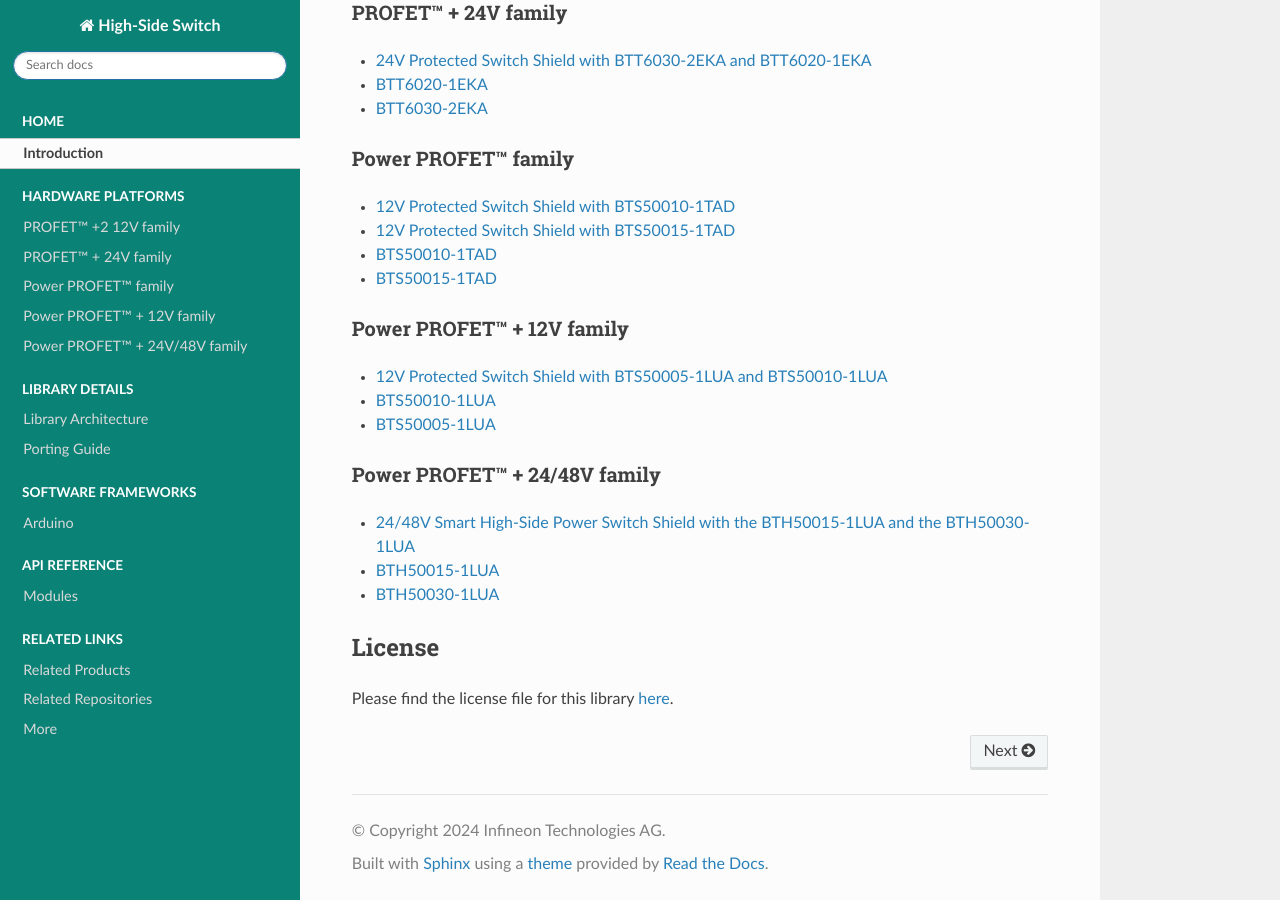
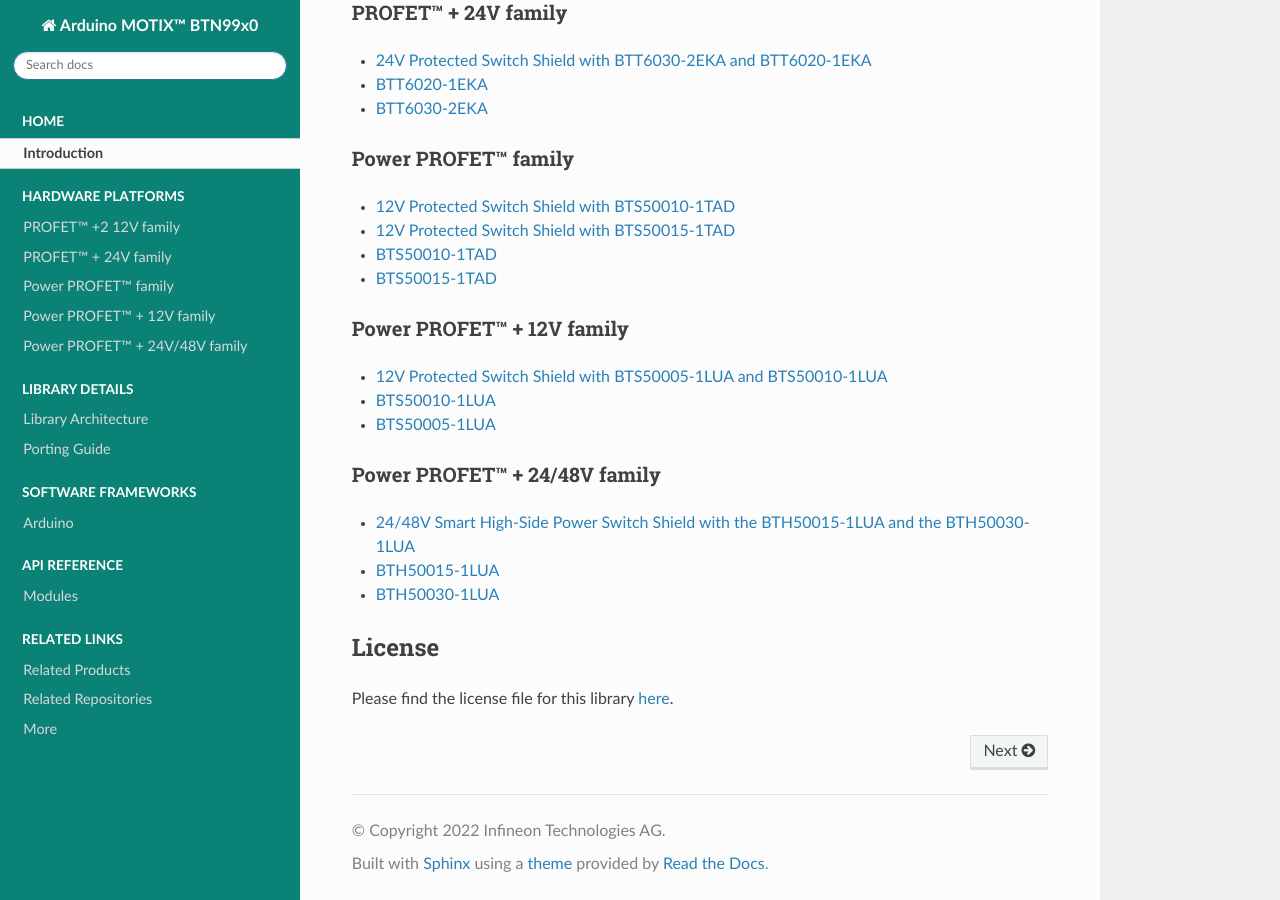
Before and after one commit to Infineon/high-side-switch, a Sphinx documentation site: the page built from docs/index.rst, in a window 1280 px wide and 900 px high, scrolled down 972 px. Built offline with Sphinx 7.4.7 and the Read the Docs theme 3.1.0, drawn with Linux system fonts in a browser that asks for light colours; pages that are not in the unit, such as notebooks, are missing from menus.

Commit message:
add doc check

```diff
--- a/docs/conf.py
+++ b/docs/conf.py
@@ -21,30 +21,21 @@
 
 # -- Project information -----------------------------------------------------
 
-project = 'High-Side Switch'
-copyright = '2024 Infineon Technologies AG'
+project = 'Arduino MOTIX™ BTN99x0'
+copyright = '2022 Infineon Technologies AG'
 author = 'Infineon Technologies AG'
+
+# The full version, including alpha/beta/rc tags
+release = '1.1.0'
+
 
 # -- General configuration ---------------------------------------------------
 
 # Add any Sphinx extension module names here, as strings. They can be
 # extensions coming with Sphinx (named 'sphinx.ext.*') or your custom
 # ones.
-#...
-
-# At top on conf.py (with other import statements)
-# import recommonmark
-# from recommonmark.transform import AutoStructify
-
-# # At the bottom of conf.py
-# def setup(app):
-#     app.add_config_value('recommonmark_config', {
-#             'url_resolver': lambda url: github_doc_root + url,
-#             'auto_toc_tree_section': 'Contents',
-#             }, True)
-#     app.add_transform(AutoStructify)
-
 extensions = [
+    'sphinx_rtd_theme',
     'sphinx.ext.autodoc',
     'sphinxemoji.sphinxemoji',
     'sphinx_tabs.tabs',
@@ -60,17 +51,12 @@
     'sphinx.ext.inheritance_diagram',
     'breathe',
     'exhale'
-
 ]
 
 autosectionlabel_prefix_document = True
-# source_parsers = {
-#    '.md': 'recommonmark.parser.CommonMarkParser',
-# }
 
 source_suffix = [
     '.rst',
-    # '.md'
 ]
 
 suppress_warnings = ['autosectionlabel.*', 'epub.duplicated_toc_entry']
@@ -84,31 +70,23 @@
     "doxygenStripFromPath":  "..",
     # Suggested optional arguments
     "createTreeView":        True,
-    # TIP: if using the sphinx-bootstrap-theme, you need
-    # "treeViewIsBootstrap": True,
     "exhaleExecutesDoxygen": True,
-    # "exhaleUseDoxyfile" : True,
     "exhaleDoxygenStdin":    textwrap.dedent('''
         INPUT            = ../src
         GENERATE_LATEX   = NO
-        GENERATE_HTML    = YES
+        GENERATE_HTML    = NO
         GENERATE_XML     = YES
         RECURSIVE        = YES
-        VERBATIM_HEADERS = NO
-        EXCLUDE          = ./../src/framework/raspberrypi/examples ./../src/framework/raspberrypi/examples_py ./../src/framework/arduino/examples ./../src/framework/arduino/README.md
+        VERBATIM_HEADERS = YES
     '''),
 
     # Configure what not to show in the API index page
     "unabridgedOrphanKinds": {"function", "define", "dir","file", "variable", "namespace"},
     "fullToctreeMaxDepth" : 4
-
 }
 
 # Add any paths that contain templates here, relative to this directory.
 templates_path = ['_templates']
-
-# Tell sphinx what the primary language being documented is.
-primary_domain = 'cpp'
 
 # List of patterns, relative to source directory, that match files and
 # directories to ignore when looking for source files.
@@ -121,13 +99,8 @@
 
 # The theme to use for HTML and HTML Help pages.  See the documentation for
 # a list of builtin themes.
-
-html_theme = 'sphinx_rtd_theme'
-# html_theme_options = {
-# 	"head_font_family" : "Source Sans Pro",
-# 	"font_family" : "Source Sans Pro",
-# 	"body_text_align" : "justify",
-# }
+#
+html_theme = "sphinx_rtd_theme"
 
 html_logo = 'img/ifx_logo_white_green_s.png'
 
@@ -139,7 +112,7 @@
 # -- Breathe configuration -------------------------------------------------
 
 breathe_projects = {
-	"High-Side Switch": "build/xml/"
+	"Arduino MOTIX™ BTN99x0": "build/xml/"
 }
-breathe_default_project = "High-Side Switch"
+breathe_default_project = "Arduino MOTIX™ BTN99x0"
 breathe_default_members = ('members', 'undoc-members')
```
Also changed, not shown: docs/requirements.txt (+6 -6 lines), 4 other files.
